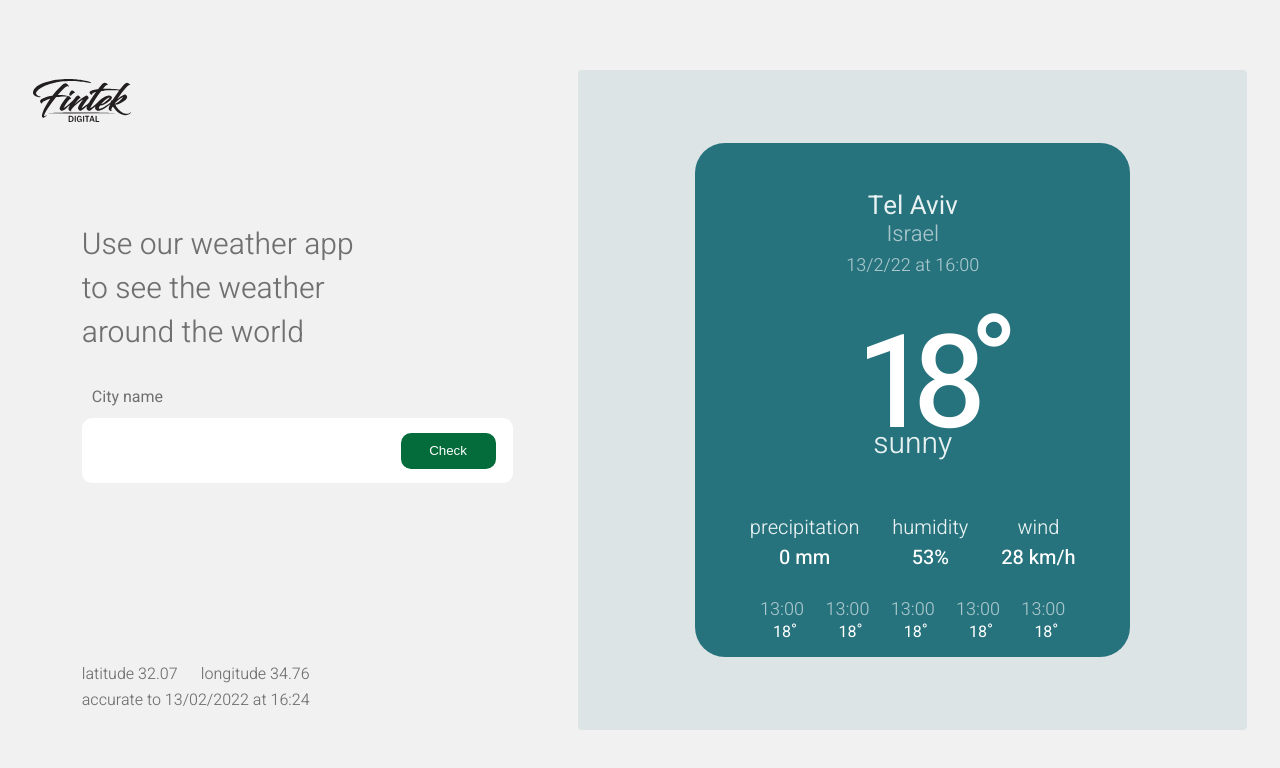
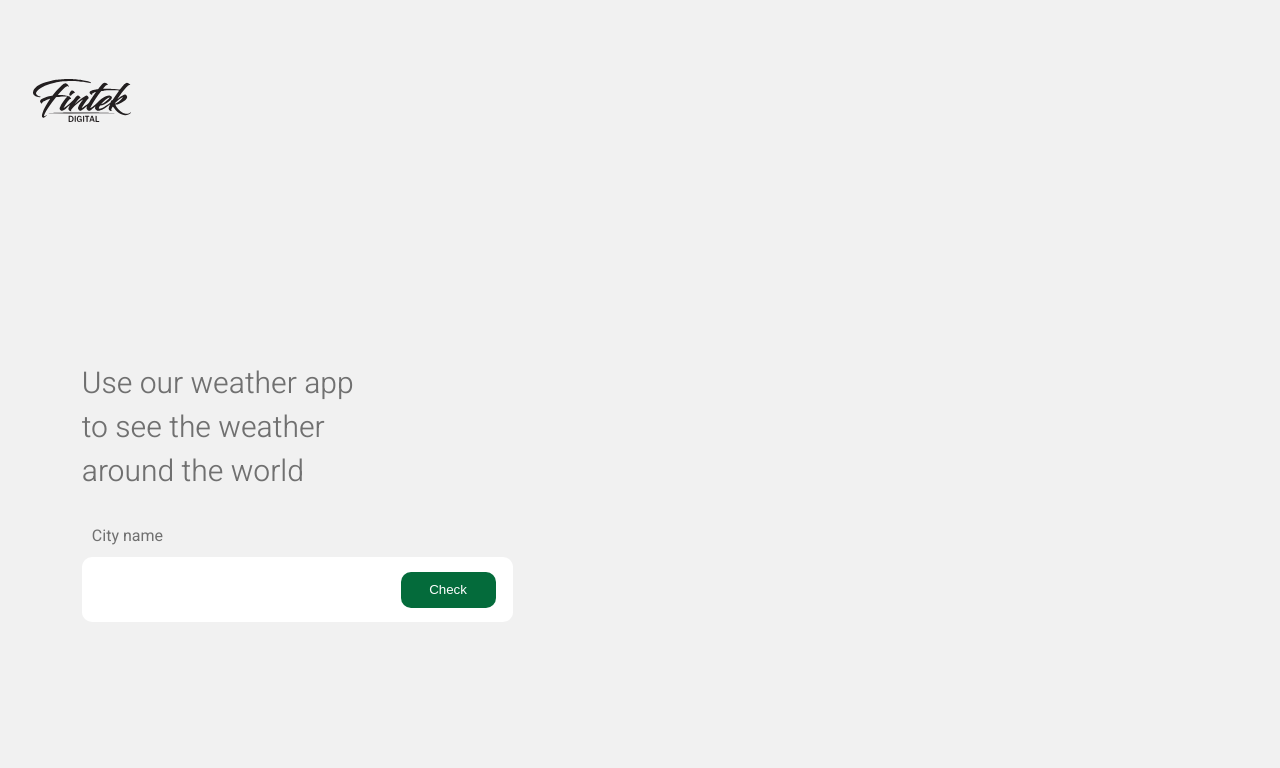
Before and after one commit to nirglus/Weather-App, a React (Vite) app in the folder Client/: page / in a window 1280 px wide. Shown: the top 768 px of the page. Built offline with nearby package versions, Linux system fonts and the light colour scheme.

Commit message:
update useWeatherData, update Weather, update LatInfo

```diff
--- a/Client/src/components/Input/Input.jsx
+++ b/Client/src/components/Input/Input.jsx
@@ -1,14 +1,22 @@
 import styles from "./Input.module.css";
 
-function Input({ label, buttonTxt, error }) {
+function Input({ label, buttonTxt, onChange, onClick, error }) {
+  const handleChange = (event) => {
+    onChange(event.target.value);
+  };
+
   return (
     <div className={styles.input}>
       <label>{label}</label>
       <div className={styles.inputWrapper}>
-        <input className={error ? styles.errorInput : ''} type="text" />
-        <button>{buttonTxt}</button>
+        <input
+          className={error ? styles.errorInput : ""}
+          type="text"
+          onChange={handleChange}
+        />
+        <button onClick={onClick}>{buttonTxt}</button>
       </div>
-      { error && <p className={styles.errorMsg}>{error}</p>}
+      {error && <p className={styles.errorMsg}>{error}</p>}
     </div>
   );
 }
--- a/Client/src/components/LatInfo/LatInfo.jsx
+++ b/Client/src/components/LatInfo/LatInfo.jsx
@@ -1,12 +1,45 @@
 import styles from "./LatInfo.module.css";
 
-function LatInfo() {
+function formatDate(dateString) {
+  const date = new Date(dateString);
+
+  const optionsDate = {
+    day: "2-digit",
+    month: "2-digit",
+    year: "numeric",
+  };
+
+  const optionsTime = {
+    hour: "2-digit",
+    minute: "2-digit",
+    hour12: false,
+  };
+
+  const formattedDate = new Intl.DateTimeFormat("en-GB", optionsDate).format(
+    date
+  );
+  const formattedTime = new Intl.DateTimeFormat("en-GB", optionsTime).format(
+    date
+  );
+
+  return `${formattedDate} at ${formattedTime}`;
+}
+
+function LatInfo({ weatherData }) {
+  if (!weatherData) return null;
+
+  const { lat, lon } = weatherData.location;
+  const { localtime } = weatherData.location;
+
   return (
     <div className={styles.latInfo}>
-      <p className={styles.latitLongit}><span>latitude 32.07</span> <span>longitude 34.76</span></p>
-      <p>accurate to 13/02/2022 at 16:24</p>
+      <p className={styles.latitLongit}>
+        <span>latitude {lat}</span>
+        <span>longitude {lon}</span>
+      </p>
+      <p>accurate to {formatDate(localtime)}</p>
     </div>
-  )
+  );
 }
 
-export default LatInfo
+export default LatInfo;
--- a/Client/src/components/Weather/Weather.jsx
+++ b/Client/src/components/Weather/Weather.jsx
@@ -3,8 +3,20 @@ import Input from "../Input/Input";
 import styles from "./Weather.module.css";
 import logo from "/logo.svg";
 import LatInfo from "../LatInfo/LatInfo";
+import useWeatherData from "../../hooks/useWeatherData";
+import { useState } from "react";
 
 function Weather() {
+  const { weatherData, error, fetchWeather } = useWeatherData();
+  const [city, setCity] = useState("");
+  const handleChange = (newCity) => {
+    setCity(newCity);
+  };
+
+  const handleClick = () => {
+    fetchWeather(city);
+  };
+
   return (
     <main className={styles.weatherApp}>
       <section className={styles.weatherAppLeft}>
@@ -13,12 +25,22 @@ function Weather() {
           <p className={styles.appDesc}>
             Use our weather app to see the weather around the world
           </p>
-          <Input label="City name" buttonTxt="Check" />
+          <Input
+            label="City name"
+            buttonTxt="Check"
+            onChange={handleChange}
+            onClick={handleClick}
+            error={error}
+          />
         </div>
-        <LatInfo />
+        <LatInfo weatherData={weatherData} />
       </section>
-      <aside className={styles.weatherAppRight}>
-        <WeatherData />
+      <aside
+        className={
+          weatherData ? styles.weatherAppRight : styles.weatherAppRightNoData
+        }
+      >
+        {weatherData && <WeatherData data={weatherData} />}
       </aside>
     </main>
   );
--- a/Client/src/components/Weather/Weather.module.css
+++ b/Client/src/components/Weather/Weather.module.css
@@ -36,3 +36,9 @@
   align-items: center;
   justify-content: center;
 }
+
+.weatherAppRightNoData {
+  background: var(--mainBg);
+  width: 669px;
+  height: 660px;
+}
--- a/Client/src/hooks/useWeatherData.jsx
+++ b/Client/src/hooks/useWeatherData.jsx
@@ -1,34 +1,29 @@
-import { useState, useEffect } from 'react';
-import axios from 'axios';
+import { useState, useCallback } from "react";
+import axios from "axios";
 
 const useWeatherData = () => {
-  const [city, setCity] = useState('');
   const [weatherData, setWeatherData] = useState(null);
   const [error, setError] = useState(null);
 
-  useEffect(() => {
-    if (city.trim() === '') {
-      setWeatherData(null);
-      setError('City name is required');
-      return;
-    }
-
-    const fetchWeather = async () => {
+  const fetchWeather = useCallback(async (city) => {
+    if (city.trim()) {
       try {
         const apiUrl = import.meta.env.VITE_API_URL;
         const res = await axios.get(`${apiUrl}/${city}`);
         setWeatherData(res.data);
+        console.log(res.data);
+
         setError(null);
       } catch (err) {
         setWeatherData(null);
-        setError(err.res?.data?.error || 'Error fetching weather data');
+        setError(err.response?.data?.error || "Error fetching weather data");
       }
-    };
+    } else {
+      setError("City name cannot be empty");
+    }
+  }, []);
 
-    fetchWeather();
-  }, [city]);
-
-  return { weatherData, error, setCity };
+  return { weatherData, error, fetchWeather };
 };
 
 export default useWeatherData;
```
